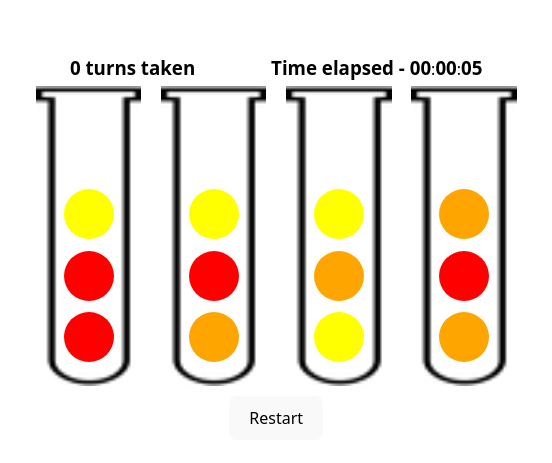
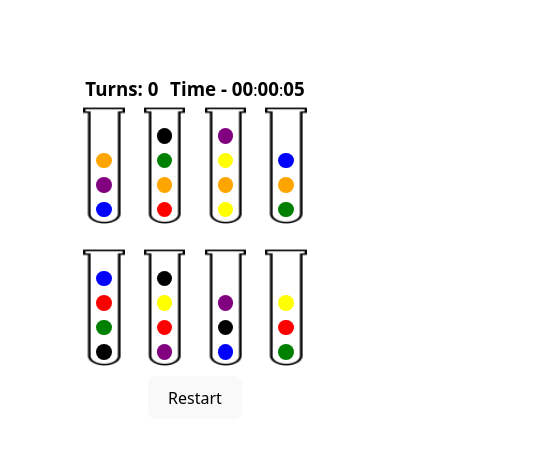
Before and after one commit to mathewacarter29/test-tube-matcher, a React (Vite) app: page / in a window 390 px wide. Shown: the part 175-638 px from the top of the page, 552 px wide, since content can reach past the window. Built offline with nearby package versions, Linux system fonts and the light colour scheme.

Commit message:
make mobile friendly

```diff
--- a/src/components/TimerCounter/TimerCounter.tsx
+++ b/src/components/TimerCounter/TimerCounter.tsx
@@ -20,10 +20,10 @@ const TimerCounter = (props: TimerProps) => {
       style={{ display: "flex", justifyContent: "space-around", color: 'black' }}
     >
       <div>
-        <span>{count} turns taken</span>
+        <span>Turns: {count}</span>
       </div>
       <div>
-        <span>Time elapsed - </span>
+        <span>Time - </span>
         <span>{String(time.hours).padStart(2, "0")}</span>:
         <span>{String(time.minutes).padStart(2, "0")}</span>:
         <span>{String(time.seconds).padStart(2, "0")}</span>
--- a/src/components/Tubes/Tube/Tube.module.css
+++ b/src/components/Tubes/Tube/Tube.module.css
@@ -1,10 +1,10 @@
 .ball {
-  height: 50px;
-  width: 50px;
+  height: 4vw;
+  width: 4vw;
   border-radius: 100%;
   background-color: black;
   position: absolute;
-  left: calc(50% - 25px);
+  left: calc(50% - 2vw);
 }
 
 .tube {
--- a/src/components/Tubes/Tube/Tube.tsx
+++ b/src/components/Tubes/Tube/Tube.tsx
@@ -26,7 +26,7 @@ const FilledTube = ({
       <img
         src={tubeImage}
         alt="test tube"
-        style={{ height: "300px", pointerEvents: "all" }}
+        style={{ height: "30vw", pointerEvents: "all" }}
         onClick={isComplete ? undefined : onClickTube}
       />
       {tube.balls.map((ball, index) => {
--- a/src/components/Tubes/Tubes.tsx
+++ b/src/components/Tubes/Tubes.tsx
@@ -12,9 +12,9 @@ import {
 } from "@mui/material";
 
 const Tubes = () => {
-  const NUM_TUBES = 4;
+  const NUM_TUBES = 8;
   const BALLS_PER_TUBE = 4;
-  const COLORS = [
+  const COLORS = [ // 15 colors
     "red",
     "orange",
     "yellow",
```
